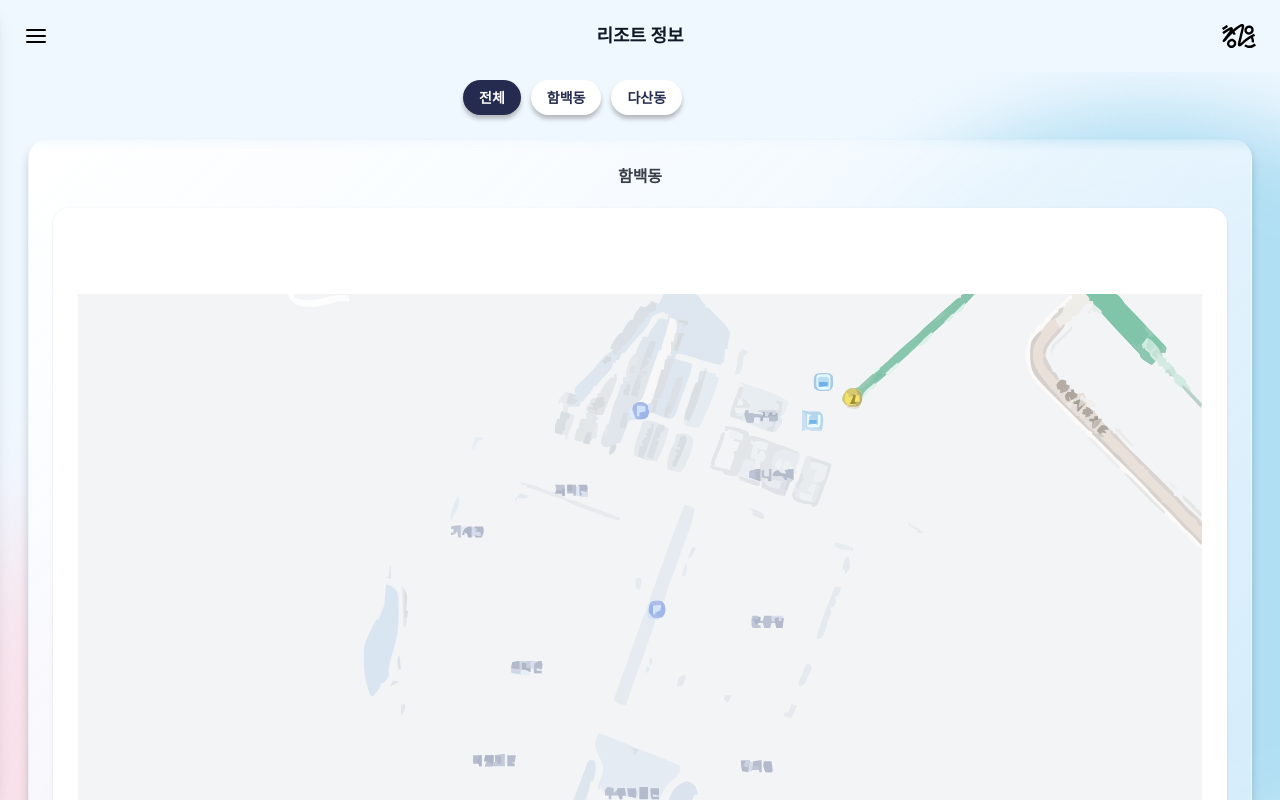
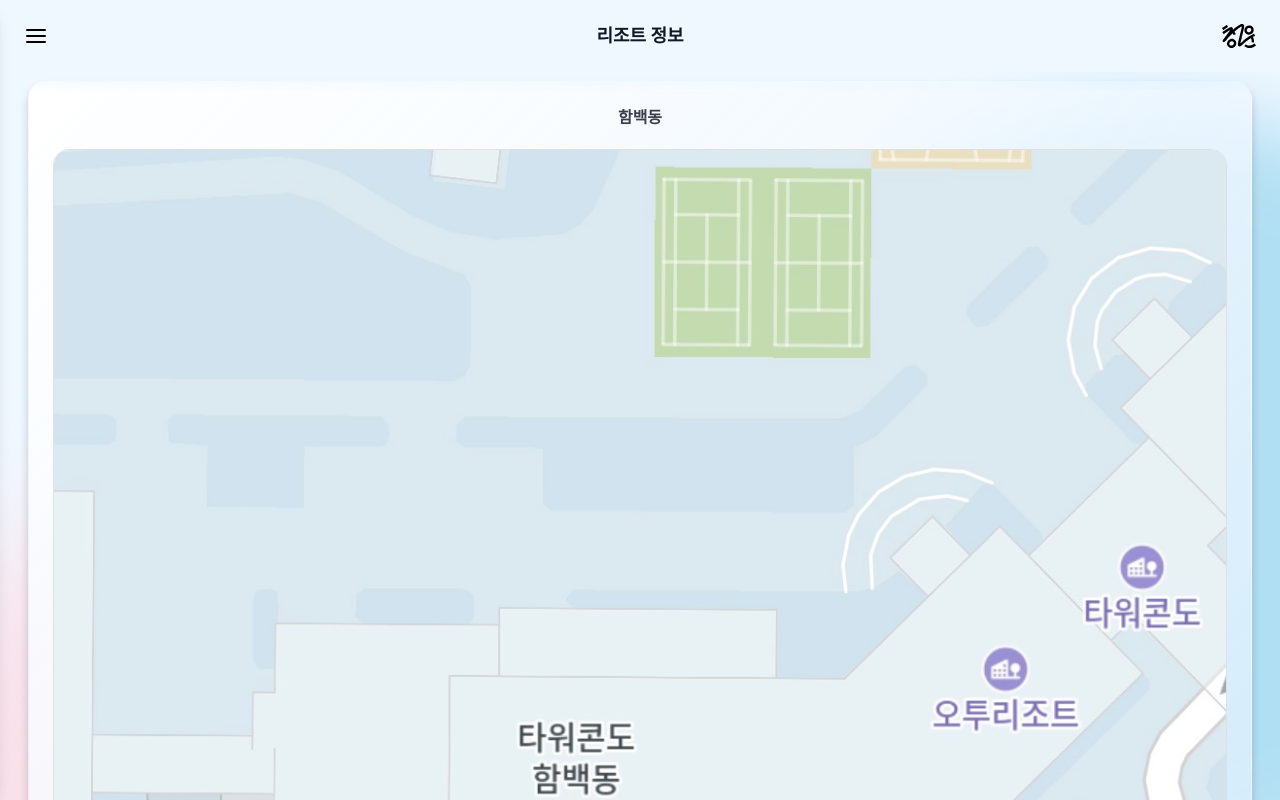
Before and after one commit to KAU-CHUNG-WOON-OT/front_end, a React (Vite) app: page /resort in a window 1280 px wide. Built offline with nearby package versions, Linux system fonts and the light colour scheme; a web font is replaced by a local one.

Commit message:
design: 리조트 페이지 디자인 변경

```diff
--- a/src/components/club/ClubCard.tsx
+++ b/src/components/club/ClubCard.tsx
@@ -1,6 +1,5 @@
 import logoImg from "../../assets/logo.svg";
 
-// ClubData 인터페이스가 다른 파일에 있다면 import 해오세요.
 export interface ClubData {
   id: number;
   name: string;
@@ -22,7 +21,6 @@ const ClubCard = ({ club, onClick }: ClubCardProps) => {
   // 예외 처리할 동아리 이름
   const wideLogoClubs = ["랩플레인", "SRS", "IVF", "IKAU"];
 
-  // 동아리가 예외 목록에 포함되는지 확인
   const isWideLogo = wideLogoClubs.includes(club.name);
 
   return (
--- a/src/pages/Resort.tsx
+++ b/src/pages/Resort.tsx
@@ -1,8 +1,10 @@
 import { useState } from "react";
 import MapModal from "../components/resort/MapModal";
 
+import hambaekImg from "../assets/Hambaek.jpg";
+import conventionImg from "../assets/convention.jpg";
+
 const Resort = () => {
-  const [activeTab, setActiveTab] = useState("전체");
   const [isModalOpen, setIsModalOpen] = useState(false);
   const [selectedMapImage, setSelectedMapImage] = useState("");
 
@@ -10,24 +12,14 @@ const Resort = () => {
     {
       id: 1,
       name: "함백동",
-      location: "📍 OO홀 ",
-      time: "0월 00일 10:30~16:00",
-      mapImage: "/map.svg"
+      mapImage: hambaekImg
     },
     {
       id: 2,
-      name: "다산동",
-      location: "📍 OO홀 ",
-      time: "0월 00일 10:30~16:00",
-      mapImage: "/map.svg"
+      name: "컨벤션센터",
+      mapImage: conventionImg
     },
   ];
-
-  const filteredResorts = activeTab === "전체"
-    ? resorts
-    : resorts.filter((r) => r.name === activeTab);
-
-  const tabs = ["전체", "함백동", "다산동"];
 
   const handleMapClick = (imageSrc: string) => {
     setSelectedMapImage(imageSrc);
@@ -37,24 +29,6 @@ const Resort = () => {
   return (
     <div className="flex flex-col h-full w-full">
 
-      <div className="flex-none pt-[8px] pb-4">
-        <div className="mx-auto flex max-w-[402px] justify-start gap-[10px] px-6">
-          {tabs.map((tab) => (
-            <button
-              key={tab}
-              onClick={() => setActiveTab(tab)}
-              className={`h-[35px] px-4 rounded-[25px] text-[14px] font-bold leading-[22px] shadow-[0px_4px_4px_0px_rgba(0,0,0,0.25)] transition-colors ${
-                activeTab === tab
-                  ? "bg-[#252b4f] text-white"
-                  : "bg-white text-[#252b4f]"
-              }`}
-            >
-              {tab}
-            </button>
-          ))}
-        </div>
-      </div>
-
       <div
         className="flex-1 overflow-y-auto relative no-scrollbar"
         style={{
@@ -63,7 +37,7 @@ const Resort = () => {
         }}
       >
         <div className="flex flex-col gap-6 px-7 pb-24 pt-2">
-          {filteredResorts.map((item) => (
+          {resorts.map((item) => (
             <div
               key={item.id}
               className="bg-[linear-gradient(135deg,rgba(255,255,255,0.95)_0%,rgba(214,235,255,0.65)_100%)] rounded-[20px] p-6 shadow-[0px_6px_10px_0px_rgba(0,0,0,0.18)] flex flex-col items-center border border-transparent"
@@ -71,18 +45,18 @@ const Resort = () => {
               <h3 className="text-[#3a3f4b] mb-5 text-base font-bold">{item.name}</h3>
 
               <div
-                className="w-full aspect-square rounded-2xl mb-5 flex items-center justify-center overflow-hidden shadow-sm border border-white/50 bg-white cursor-pointer active:scale-95 transition-transform duration-200"
+                className="w-full rounded-2xl mb-5 overflow-hidden border border-[#e0e0e0] cursor-pointer active:scale-95 transition-transform duration-200"
                 onClick={() => handleMapClick(item.mapImage)}
               >
                  <img
                    src={item.mapImage}
                    alt={`${item.name} 지도`}
-                   className="w-full h-full object-contain p-6 hover:scale-105 transition-transform duration-300"
+                   className="w-full h-auto block hover:scale-105 transition-transform duration-300"
                  />
               </div>
 
               <div className="flex items-center text-xs text-[#8a94a6] font-medium">
-                 <span>{item.location} | {item.time}</span>
+                 <span>정보 보기</span>
               </div>
             </div>
           ))}
```
